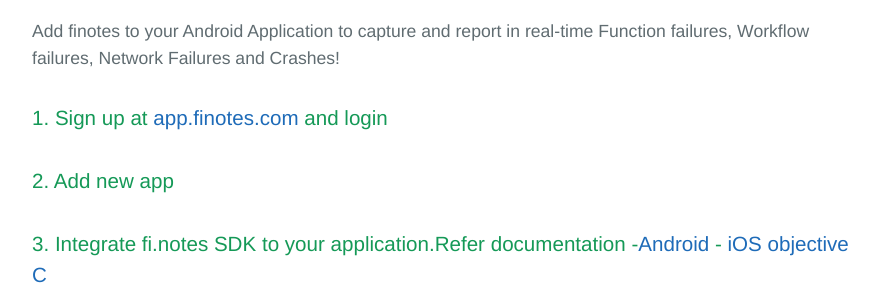
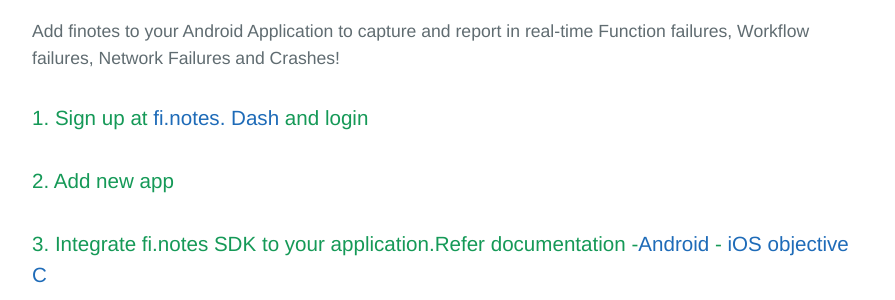
Before and after one commit to finotes/finotes.github.io, a Jekyll site: the page built from index.html, in a window 1280 px wide. Shown: the part 257-557 px from the top of the page, without its empty margins (192-1087 px from the left). Built offline with Jekyll 4.4.1, drawn with Linux system fonts in a browser that asks for light colours; some web fonts are replaced.

Commit message:
Update index.html

```diff
--- a/index.html
+++ b/index.html
@@ -6,7 +6,7 @@ title: Finotes SDK
 	<h1>Finotes Integration - Quickstart</h1>
 	<p>Add finotes to your Android Application to capture and report in real-time Function failures,
 Workflow failures, Network Failures and Crashes!</p>
-	<h3>1. Sign up at <a href="app.finotes.com/" target="_blank">app.finotes.com</a> and login</h3>
+	<h3>1. Sign up at <a href="app.finotes.com/" target="_blank">fi.notes. Dash</a> and login</h3>
 	<h3>2. Add new app </h3>
 	<h3>3. Integrate fi.notes SDK to your application.Refer documentation -<a href="/2018/01/19/android-java-docs" target="_blank">Android</a> - <a href="/2018/01/19/ios-docs" target="_blank">iOS objective C</a></h3>
 	<h3>4. Test integration.Refer documentation - <a href="/2018/01/19/android-java-docs#test" target="_blank">Android</a> - <a href="/2018/01/19/ios-docs#test" target="_blank">iOS objective C</a></h3>
```
